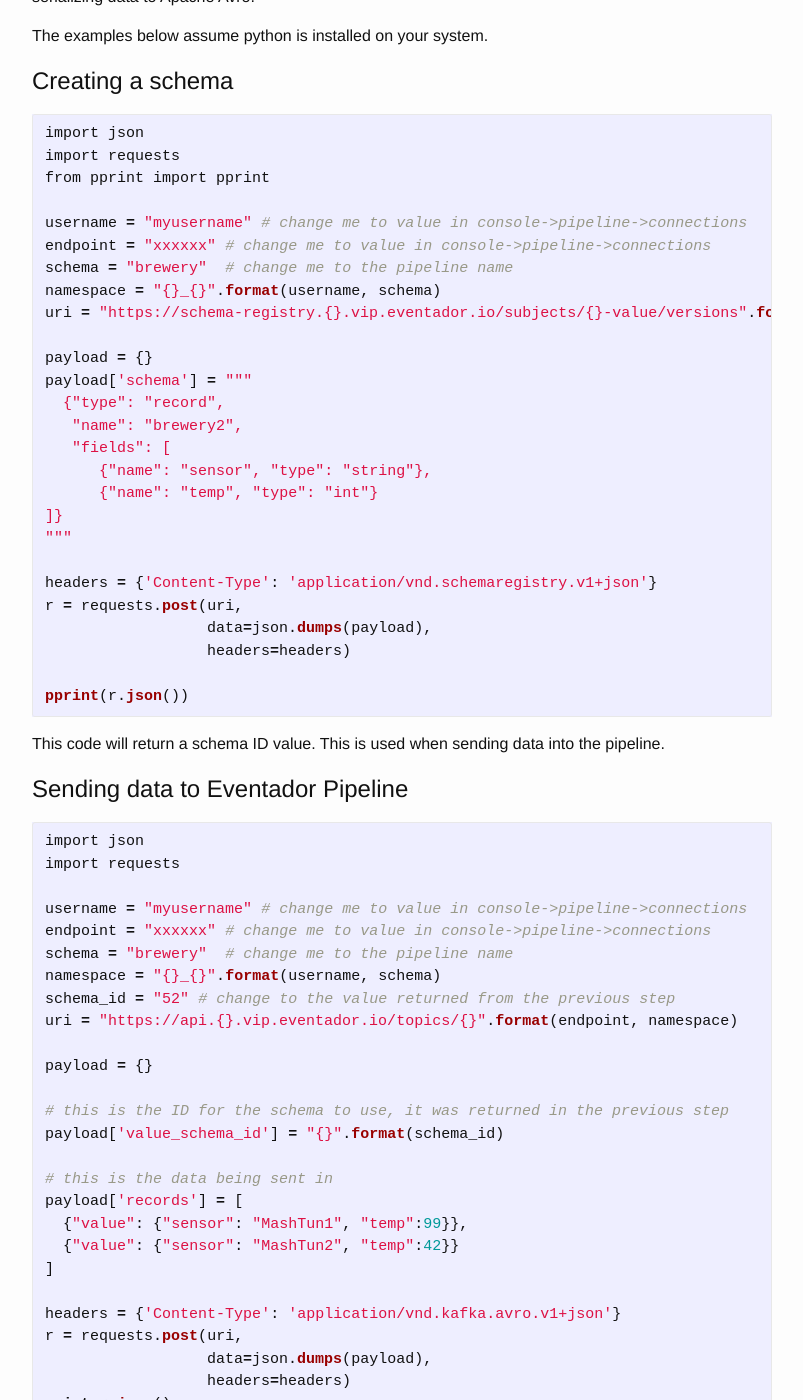
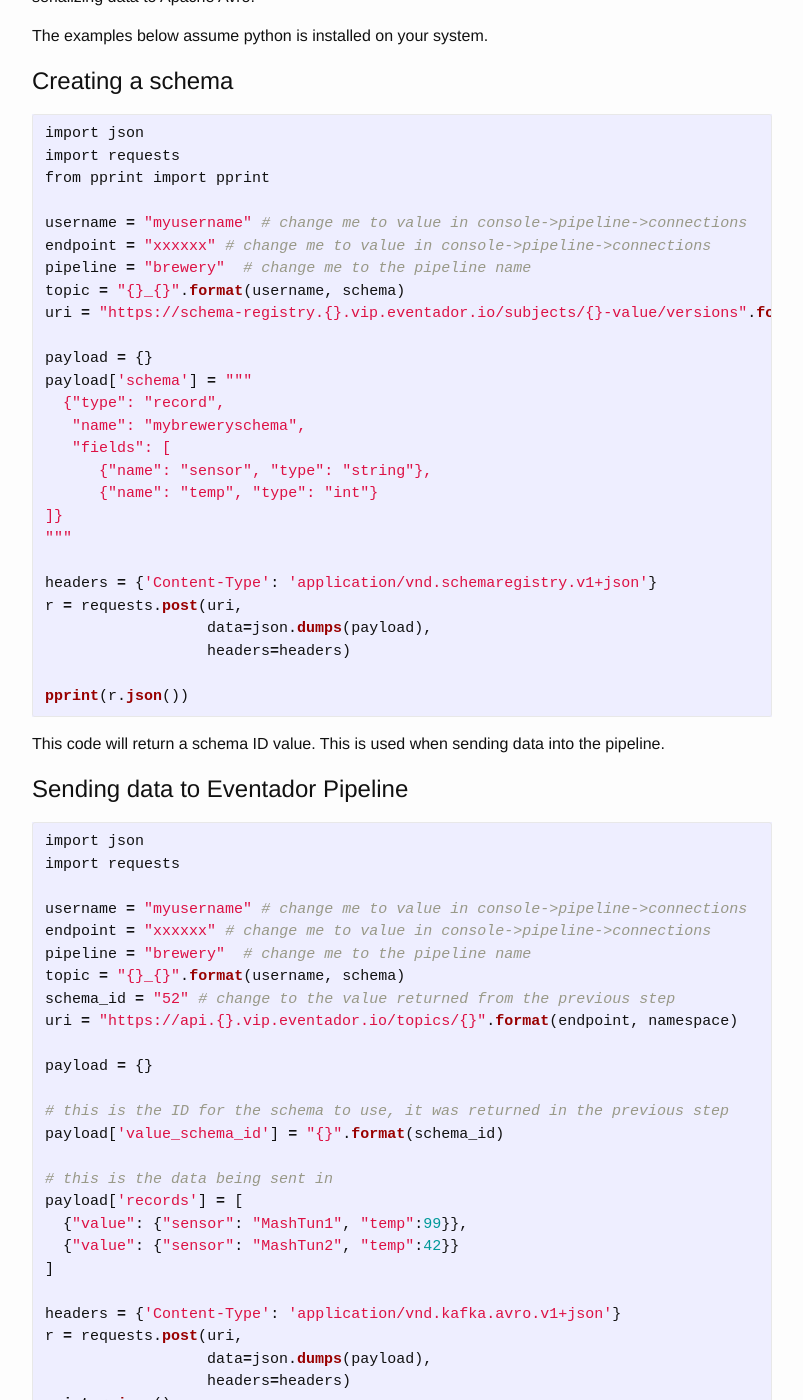
Before and after one commit to Eventador/eventador.github.io, a Jekyll site: the page built from _documentation/getting_started_guide.md, in a window 1280 px wide and 1400 px high, scrolled down 1916 px. Shown: the whole window, without its empty margins (238-1041 px from the left). Built offline with Jekyll 4.4.1, drawn with Linux system fonts in a browser that asks for light colours.

Commit message:
new examples

```diff
--- a/_documentation/getting_started_guide.md
+++ b/_documentation/getting_started_guide.md
@@ -68,14 +68,14 @@
 
 username = "myusername" # change me to value in console->pipeline->connections
 endpoint = "xxxxxx" # change me to value in console->pipeline->connections
-schema = "brewery"  # change me to the pipeline name
-namespace = "{}_{}".format(username, schema)
+pipeline = "brewery"  # change me to the pipeline name
+topic = "{}_{}".format(username, schema)
 uri = "https://schema-registry.{}.vip.eventador.io/subjects/{}-value/versions".format(endpoint, namespace)
 
 payload = {}
 payload['schema'] = """
   {"type": "record",
-   "name": "brewery2",
+   "name": "mybreweryschema",
    "fields": [
       {"name": "sensor", "type": "string"},
       {"name": "temp", "type": "int"}
@@ -100,8 +100,8 @@
 
 username = "myusername" # change me to value in console->pipeline->connections
 endpoint = "xxxxxx" # change me to value in console->pipeline->connections
-schema = "brewery"  # change me to the pipeline name
-namespace = "{}_{}".format(username, schema)
+pipeline = "brewery"  # change me to the pipeline name
+topic = "{}_{}".format(username, schema)
 schema_id = "52" # change to the value returned from the previous step
 uri = "https://api.{}.vip.eventador.io/topics/{}".format(endpoint, namespace)
 
```
Also changed, not shown: 2 other files.
